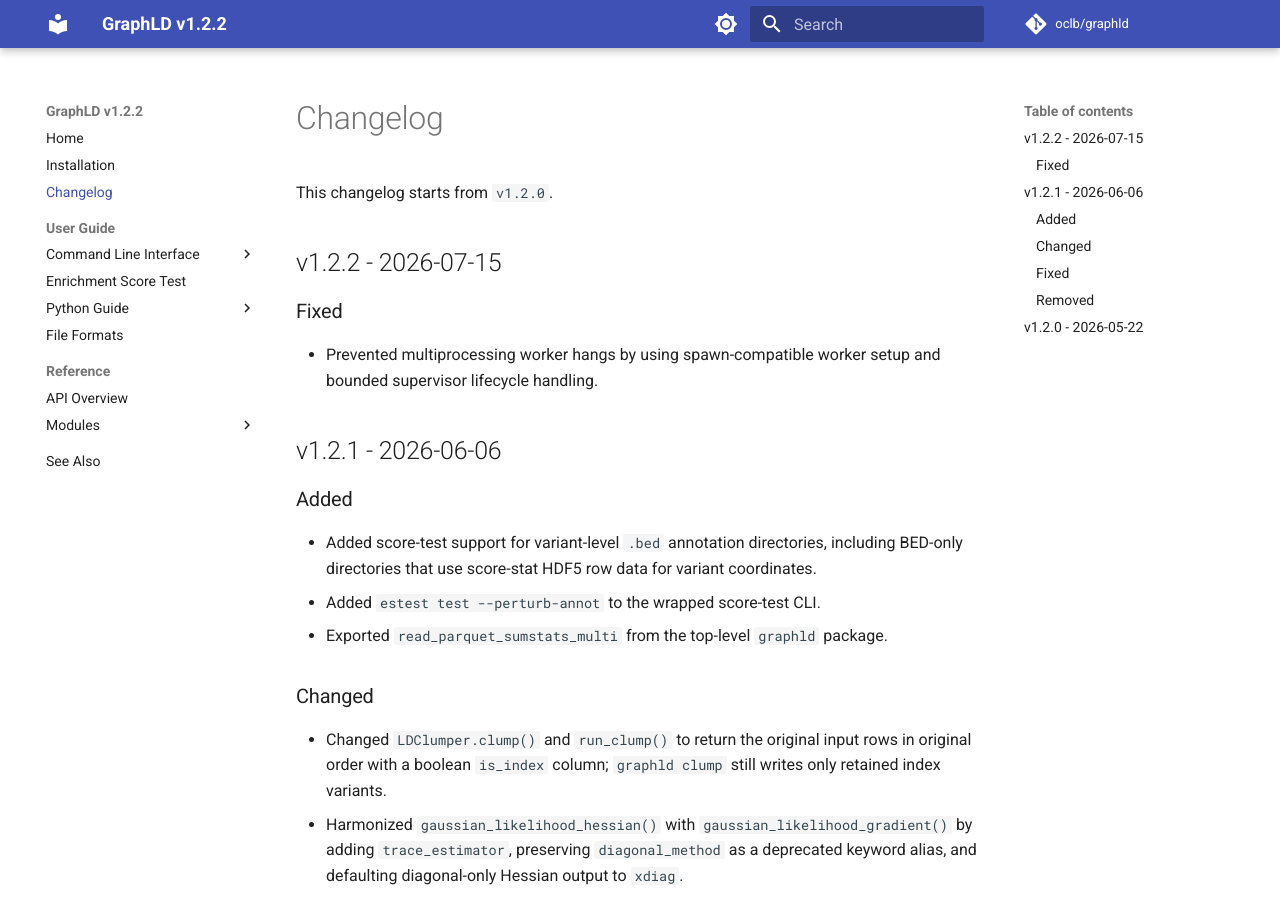
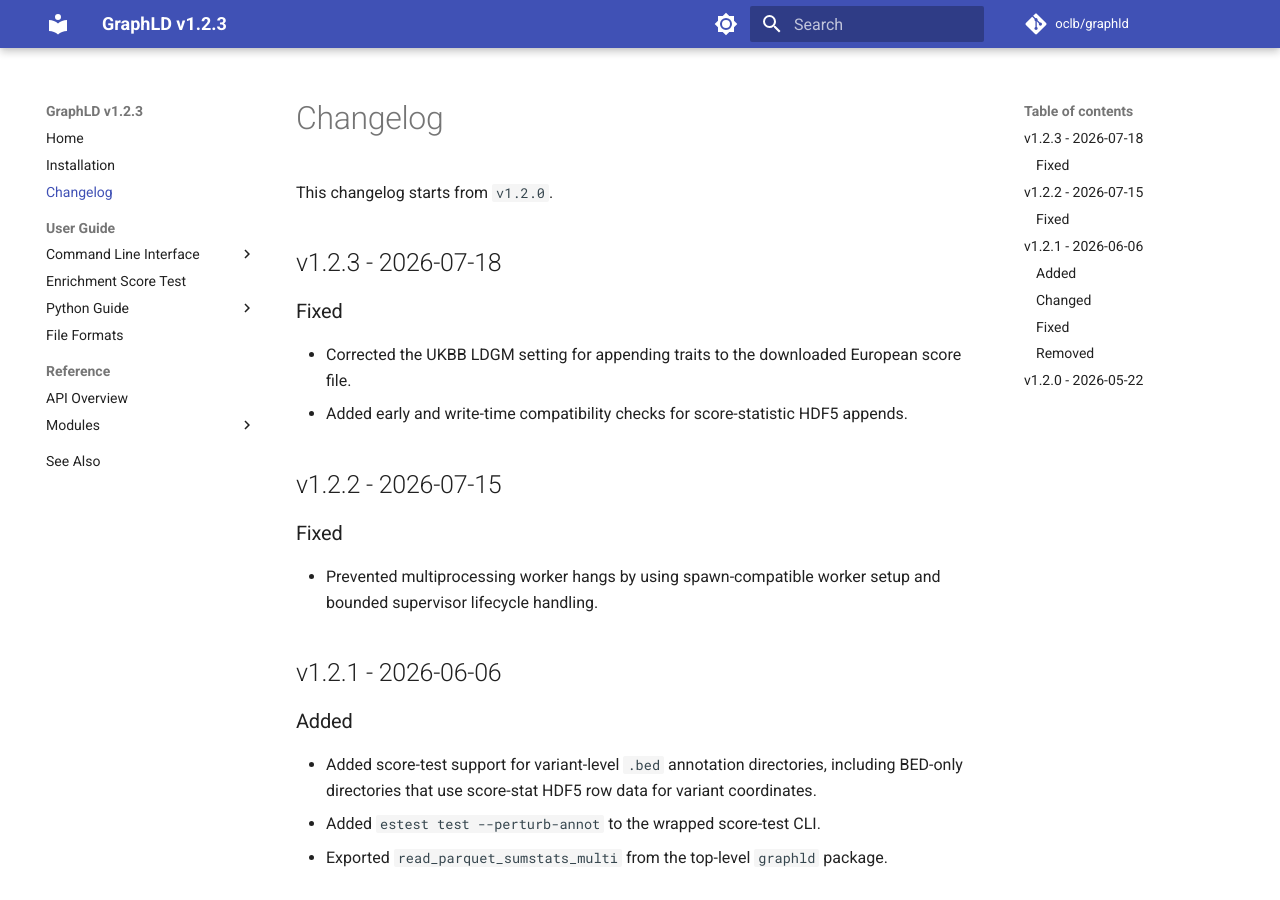
Before and after one commit to oclb/graphld, an MkDocs documentation site: the page built from docs/changelog.md, in a window 1280 px wide and 900 px high. Built offline with MkDocs 1.6.1 and Material for MkDocs 9.7.7, drawn with Linux system fonts in a browser that asks for light colours; comment, search, counter and statistics services are not loaded.

Commit message:
Bump version to 1.2.3

```diff
--- a/docs/changelog.md
+++ b/docs/changelog.md
@@ -1,6 +1,13 @@
 # Changelog
 
 This changelog starts from `v1.2.0`.
+
+## v1.2.3 - 2026-07-18
+
+### Fixed
+
+- Corrected the UKBB LDGM setting for appending traits to the downloaded European score file.
+- Added early and write-time compatibility checks for score-statistic HDF5 appends.
 
 ## v1.2.2 - 2026-07-15
 
--- a/pyproject.toml
+++ b/pyproject.toml
@@ -4,7 +4,7 @@ build-backend = "setuptools.build_meta"
 
 [project]
 name = "graphld"
-version = "1.2.2"
+version = "1.2.3"
 description = "Graph-based linkage disequilibrium matrix estimation"
 readme = "README.md"
 requires-python = ">=3.11,<3.14"
```
Also changed, not shown: 1 other file.
